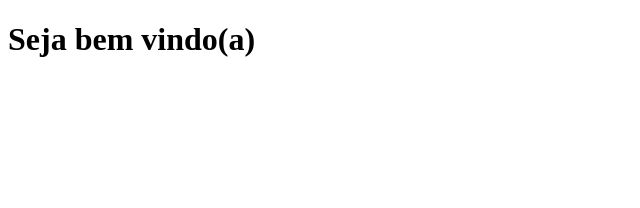
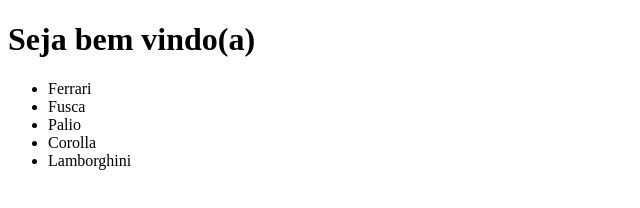
Before and after one commit to JussaraAndrade/javascript-curso, a plain HTML site: page programador espartano/conceitos-basicos/index.html in a window 1280 px wide. Shown: the whole page, without its empty margins (0-640 px from the left). Drawn offline with Linux system fonts and the light colour scheme; files that its build step writes are made by us from their sources.

Commit message:
fix: alteração no html

```diff
--- a/programador espartano/conceitos-basicos/index.html
+++ b/programador espartano/conceitos-basicos/index.html
@@ -7,6 +7,9 @@
 <body>
     <h1 id="titulo">Seja bem vindo(a)</h1>
 
-    <script type="text/javascript" src="scripts.js"></script>
+    <div id="demo">
+    </div>
+
+    <script type="text/javascript" src="loop-for.js"></script>
 </body>
 </html>
```
